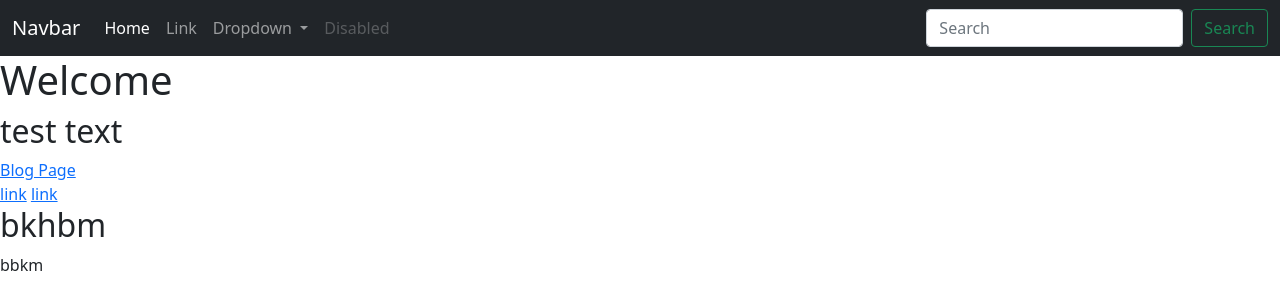
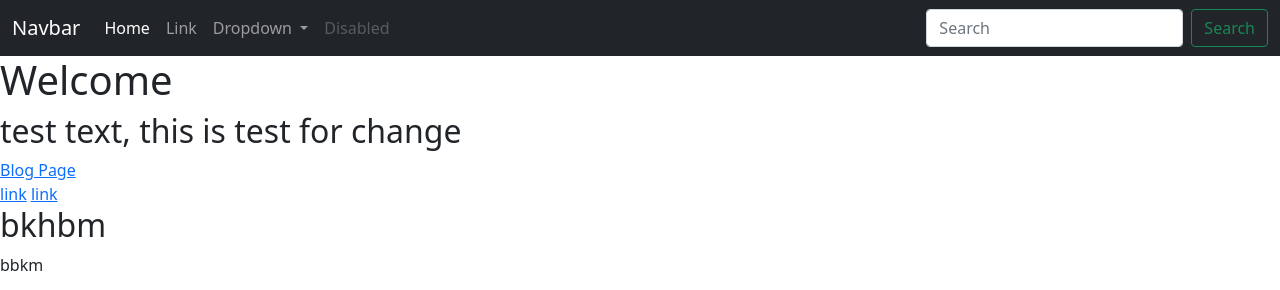
Before and after one commit to Mohit-Kumar97/django3-portfolio, a Django app: page / in a window 1280 px wide. Shown: the top 290 px of the page. Run offline with Django 3.2, Linux system fonts and the light colour scheme; data comes from the database, SQL or seed files in the repository.

Commit message:
pushing the change

```diff
--- a/projectsfolio/templates/projectsfolio/home.html
+++ b/projectsfolio/templates/projectsfolio/home.html
@@ -4,7 +4,7 @@
 {% block content %}
 
     <h1>Welcome</h1>
-<h2>test text</h2>
+<h2>test text, this is test for change</h2>
 
 <a href="{% url 'blog:blog_all'%}"> Blog Page</a><br>
 
```
